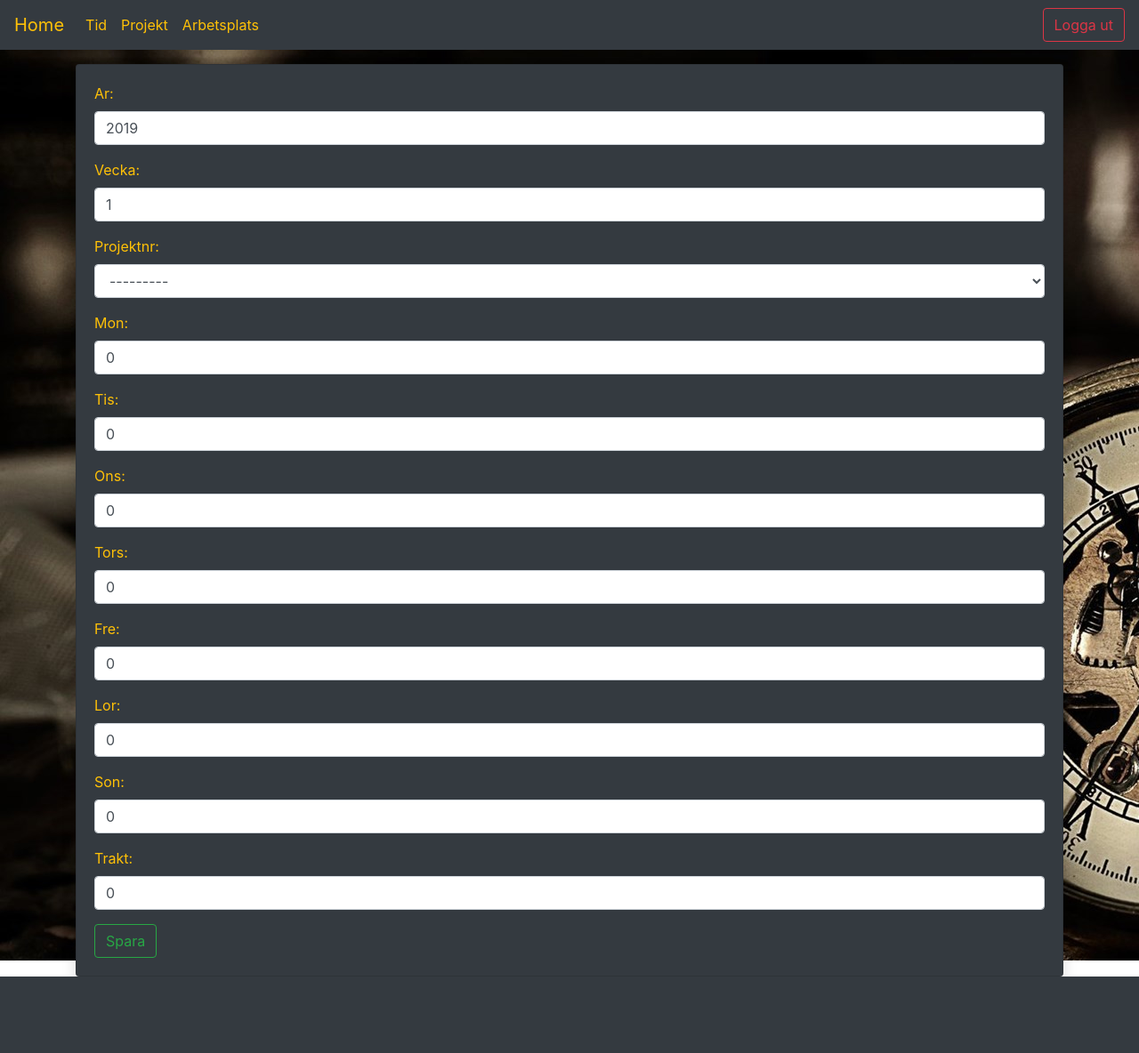
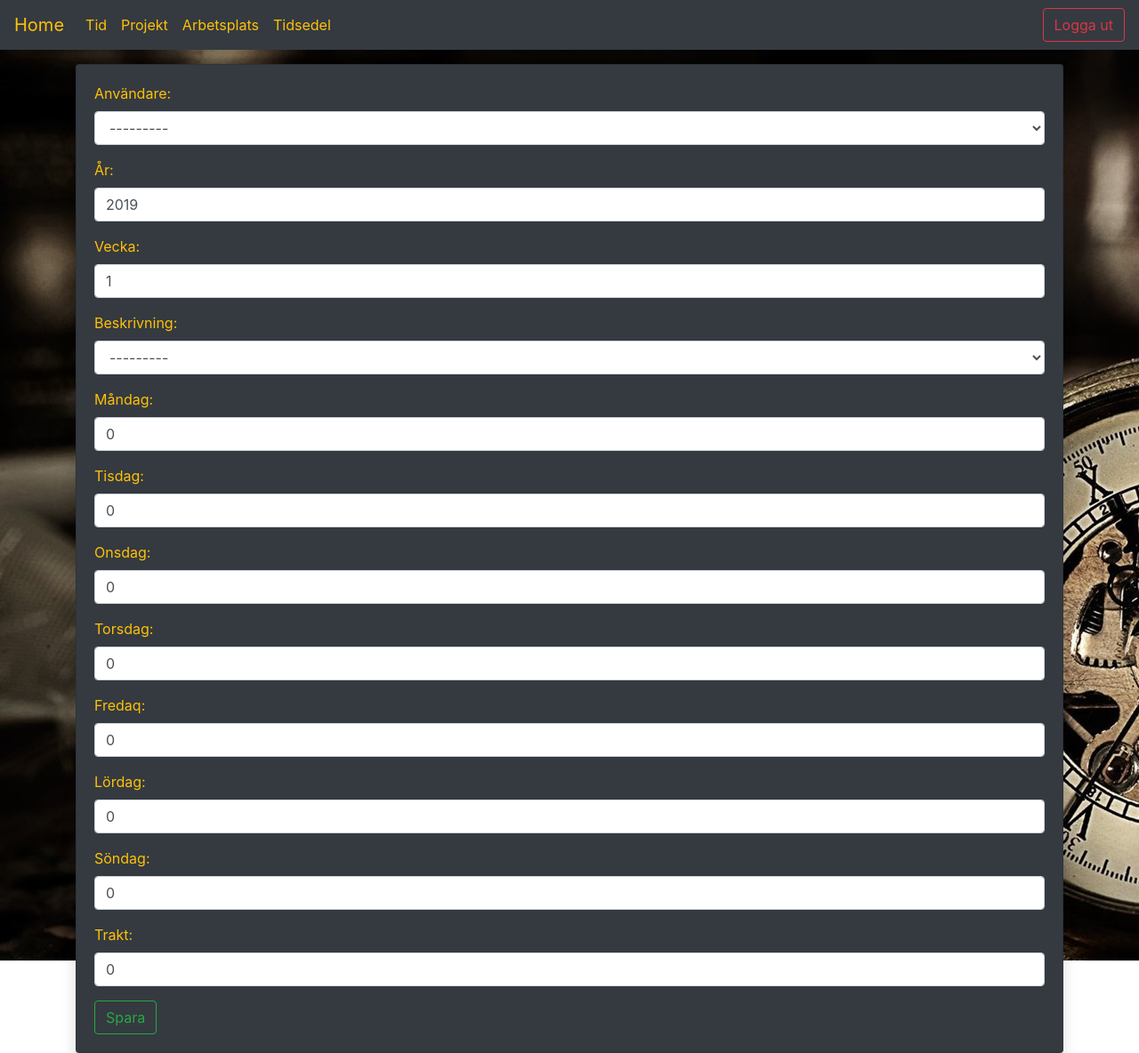
Before and after one commit to freced81/tidtest, a Django app: page /tid/create/ in a window 1280 px wide. Shown: the whole page at 89% size. Before the commit the page ends 1098 px from the top, so only its background shows below. Run offline with Django 3.2, Linux system fonts and the light colour scheme; the visitor is signed in with stand-in values (Sample User, id 1); data comes from the database, SQL or seed files in the repository; data that the repository does not hold is empty; some libraries are stand-ins or nearby versions.

Commit message:
2019-02-01

```diff
--- a/tid_rapport/forms.py
+++ b/tid_rapport/forms.py
@@ -24,8 +24,8 @@
 class TidForm(forms.ModelForm):
     class Meta:
         model = Tid
-        exclude = ['user']
         fields = (
+            "user",
             "ar",
             "vecka",
             "projektnr",
@@ -39,6 +39,7 @@
             "trakt",
         )
         widgets = {
+            "user": forms.Select(attrs={"class": "form-control"}),
             "ar": forms.NumberInput(attrs={"class": "form-control"}),
             "vecka": forms.NumberInput(attrs={"class": "form-control"}),
             "projektnr": forms.Select(attrs={"class": "form-control"}),
@@ -51,3 +52,8 @@
             "son": forms.NumberInput(attrs={"class": "form-control"}),
             "trakt": forms.NumberInput(attrs={"class": "form-control"}),
         }
+
+
+class TidSedelForm(forms.Form):
+    start_vecka = forms.IntegerField(widget=forms.NumberInput(attrs={"class": "form-control"}))
+    stopp_vecka = forms.IntegerField(widget=forms.NumberInput(attrs={"class": "form-control"}))
--- a/tid_rapport/models.py
+++ b/tid_rapport/models.py
@@ -1,11 +1,16 @@
 import datetime
 from django.db import models
 from django.urls import reverse
-from django.conf import settings
+from django.contrib.auth import get_user_model
 
 
 class Arbetsplats(models.Model):
-    arbetsplats_namn = models.CharField(max_length=100)
+
+
+    class Meta:
+        verbose_name_plural = "Arbetsplatser"
+
+    arbetsplats_namn = models.CharField(max_length=100, verbose_name="Arbetsplats")
 
     def __str__(self):
         return str(self.arbetsplats_namn)
@@ -15,7 +20,11 @@
 
 
 class Projekt(models.Model):
-    projektnr = models.CharField(max_length=100)
+
+    class Meta:
+        verbose_name_plural = "Projekt"
+
+    projektnr = models.CharField(max_length=100, verbose_name="Beskrivning")
 
     def __str__(self):
         return str(self.projektnr)
@@ -25,18 +34,23 @@
 
 
 class Tid(models.Model):
-    user = models.ForeignKey(settings.AUTH_USER_MODEL, on_delete=models.CASCADE)
-    ar = models.IntegerField(default=2019)
-    vecka = models.IntegerField(default=1)
-    projektnr = models.ForeignKey("Projekt", on_delete=models.CASCADE)
-    mon = models.IntegerField(default=0)
-    tis = models.IntegerField(default=0)
-    ons = models.IntegerField(default=0)
-    tors = models.IntegerField(default=0)
-    fre = models.IntegerField(default=0)
-    lor = models.IntegerField(default=0)
-    son = models.IntegerField(default=0)
-    trakt = models.IntegerField(default=0)
+
+
+    class Meta:
+        verbose_name_plural = "Tider"
+
+    user = models.ForeignKey(get_user_model(), on_delete=models.CASCADE, verbose_name="Användare")
+    ar = models.IntegerField(default=2019, verbose_name="År")
+    vecka = models.IntegerField(default=1, verbose_name="Vecka")
+    projektnr = models.ForeignKey("Projekt", on_delete=models.CASCADE, verbose_name="Beskrivning")
+    mon = models.IntegerField(default=0, verbose_name="Måndag")
+    tis = models.IntegerField(default=0, verbose_name="Tisdag")
+    ons = models.IntegerField(default=0, verbose_name="Onsdag")
+    tors = models.IntegerField(default=0, verbose_name="Torsdag")
+    fre = models.IntegerField(default=0, verbose_name="Fredaq")
+    lor = models.IntegerField(default=0, verbose_name="Lördag")
+    son = models.IntegerField(default=0, verbose_name="Söndag")
+    trakt = models.IntegerField(default=0, verbose_name="Trakt")
 
     def __str__(self):
         return str(self.vecka)
--- a/tid_rapport/templates/base.html
+++ b/tid_rapport/templates/base.html
@@ -32,6 +32,9 @@
           <li class="nav-item">
             <a class="nav-link text-warning" href="{% url 'tid_rapport:arbetsplats_list' %}">Arbetsplats</a>
           </li>
+          <li class="nav-item">
+            <a class="nav-link text-warning" href="{% url 'tid_rapport:tidsedel' %}">Tidsedel</a>
+          </li>
         </ul>
         <a class="btn btn-outline-danger my-2 my-sm-0" href="{% url 'logout' %}">Logga ut</a>
         {% endif %}
--- a/tid_rapport/templates/index.html
+++ b/tid_rapport/templates/index.html
@@ -4,6 +4,6 @@
             <a class="btn btn-outline-success btn-lg btn-block" href="{% url 'tid_rapport:tid_list' %}" role="button">Tid</a>
             <a class="btn btn-outline-success btn-lg btn-block" href="{% url 'tid_rapport:projekt_list' %}" role="button">Projekt</a>
             <a class="btn btn-outline-success btn-lg btn-block" href="{% url 'tid_rapport:arbetsplats_list' %}" role="button">Arbetsplats</a>
-            <a class="btn btn-outline-success btn-lg btn-block" href="#" role="button">Tidsedel</a>
+            <a class="btn btn-outline-success btn-lg btn-block" href="{% url 'tid_rapport:tidsedel' %}" role="button">Tidsedel</a>
             <a class="btn btn-outline-success btn-lg btn-block" href="{% url 'profil' %}" role="button">Användarprofil</a>
     {% endblock %}
--- a/tid_rapport/urls.py
+++ b/tid_rapport/urls.py
@@ -17,6 +17,7 @@
     CreateTid,
     TidUpdate,
     TidDelete,
+    tidsedel
 )
 
 app_name = "tid_rapport"
@@ -51,4 +52,6 @@
     path("tid/create/", login_required(CreateTid.as_view()), name="tid_create"),
     path("tid/<int:pk>/update/", login_required(TidUpdate.as_view()), name="tid_update"),
     path("tid/<int:pk>/delete/", login_required(TidDelete.as_view()), name="tid_delete"),
+
+    path("tidsedel/", tidsedel, name="tidsedel")
 ]
--- a/tid_rapport/views.py
+++ b/tid_rapport/views.py
@@ -6,10 +6,13 @@
     DeleteView,
     DetailView,
 )
+from django.contrib.auth.decorators import login_required
+from django.http import HttpResponseRedirect
+from django.shortcuts import render
 from django.urls import reverse_lazy
 from .models import Arbetsplats, Projekt, Tid
-from .forms import ArbetsplatsForm, ProjektForm, TidForm
-
+from .forms import ArbetsplatsForm, ProjektForm, TidForm, TidSedelForm
+from .tidsedel import skapa_tidsedel
 
 class IndexView(TemplateView):
     template_name = "index.html"
@@ -109,3 +112,25 @@
     template_name = "tid/tid_confirm_delete.html"
     model = Tid
     success_url = reverse_lazy("tid_rapport:tid_list")
+
+
+def skapa_tidedel(start, stopp):
+    return
+
+@login_required
+def tidsedel(request):
+
+    if request.method == 'POST':
+
+        form = TidSedelForm(request.POST)
+
+        if form.is_valid():
+            start = form.cleaned_data['start_vecka']
+            stopp = form.cleaned_data['stopp_vecka']
+            skapa_tidedel(start, stopp)
+            return HttpResponseRedirect('../start')
+
+    else:
+        form = TidSedelForm()
+
+    return render(request, 'tidsedel.html', {'form': form})
```
Also changed, not shown: tid_rapport/templates/tid/tid_list.html (+26 -11 lines), tid_rapport/templates/tidrapport.html (deleted, +0 -64 lines), tid_rapport/templates/tidsedel.html (added, +9 -0 lines), tid_rapport/tidsedel.py (added, +12 -0 lines).
